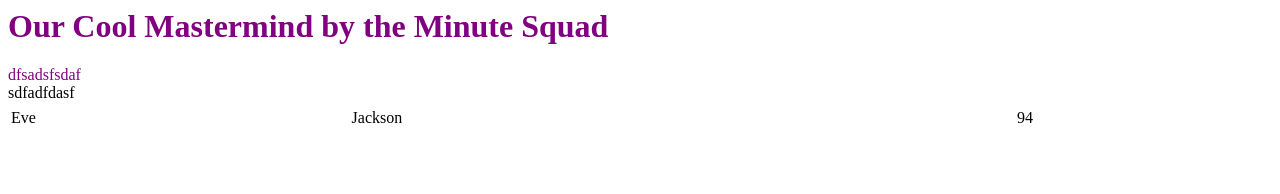
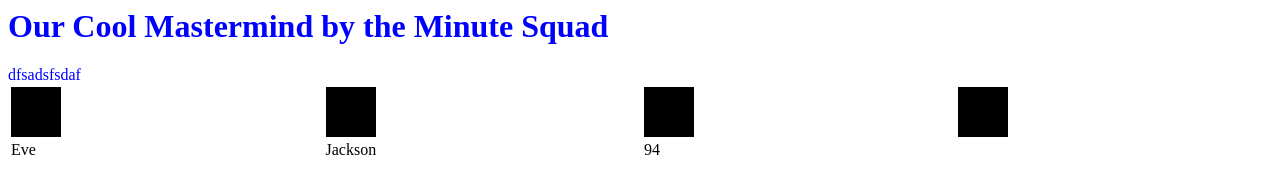
Before and after one commit to julianpoy/mastermind, a plain HTML site: page index.html in a window 1280 px wide. Drawn offline with Linux system fonts and the light colour scheme.

Commit message:
added .pin boxes and styling

```diff
--- a/index.html
+++ b/index.html
@@ -1,27 +1,28 @@
-<head> </head>
+<head>
+  <link rel="stylesheet" href="style.css" />
+</head>
 <body>
 
 
 
-<div style="color: purple;">
+<div class="text">
   <h1>Our Cool Mastermind by the Minute Squad</h1>
   dfsadsfsdaf
 </div>
-sdfadfdasf
 
 <table style="width:100%">
   <tr>
     <td>
-      <div></div>
+      <div class="pin" id="pin_0"></div>
     </td>
     <td>
-      <div></div>
+      <div class="pin" id="pin_1"></div>
     </td>
     <td>
-      <div></div>
+      <div class="pin" id="pin_2"></div>
     </td>
     <td>
-      <div></div>
+      <div class="pin" id="pin_3"></div>
     </td>
   </tr>
   <tr>
--- a/style.css
+++ b/style.css
@@ -0,0 +1,9 @@
+
+.text {
+  color: blue;
+}
+.pin {
+  background-color: black;
+  width: 50px;
+  height: 50px;
+}
```
